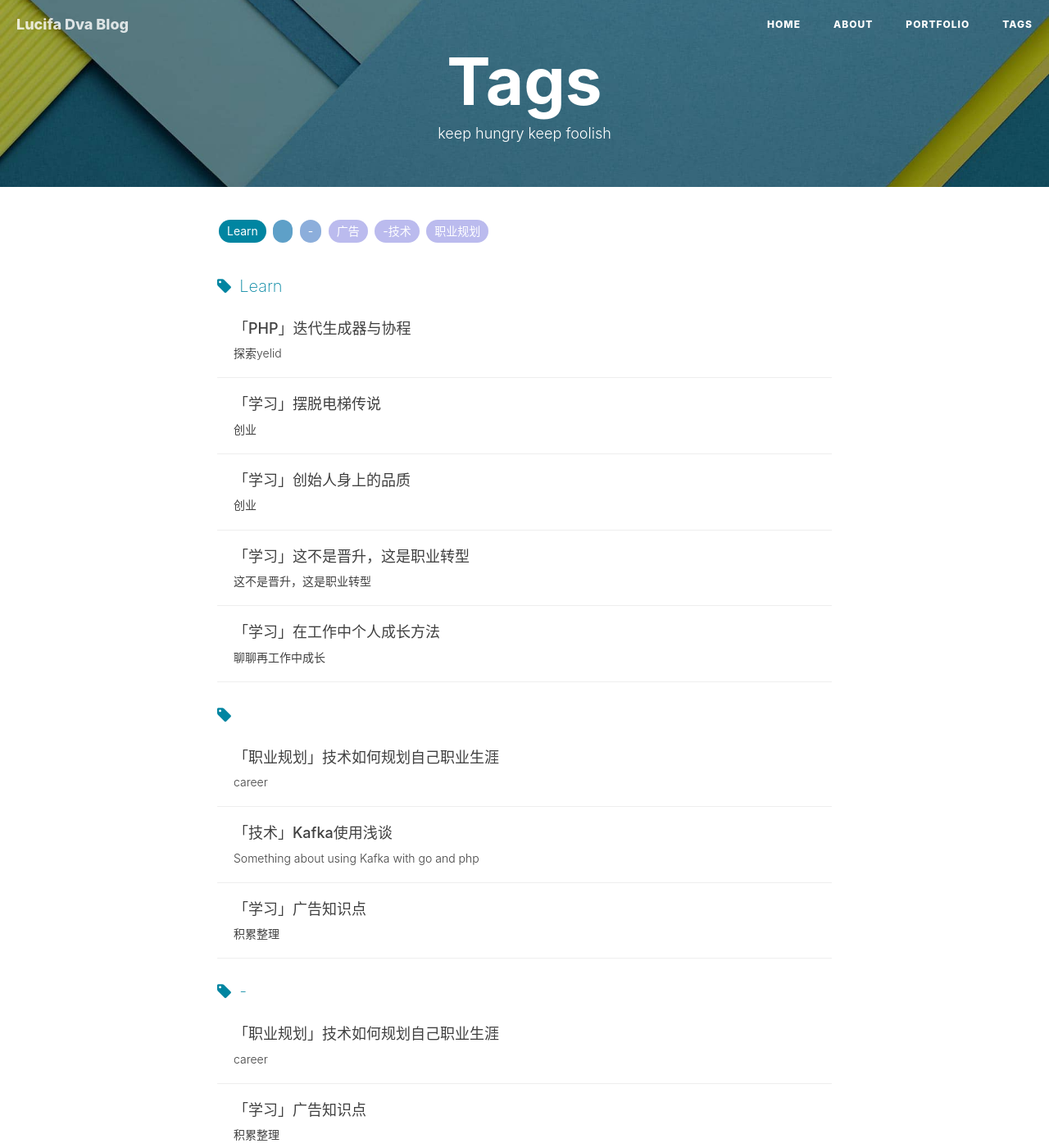
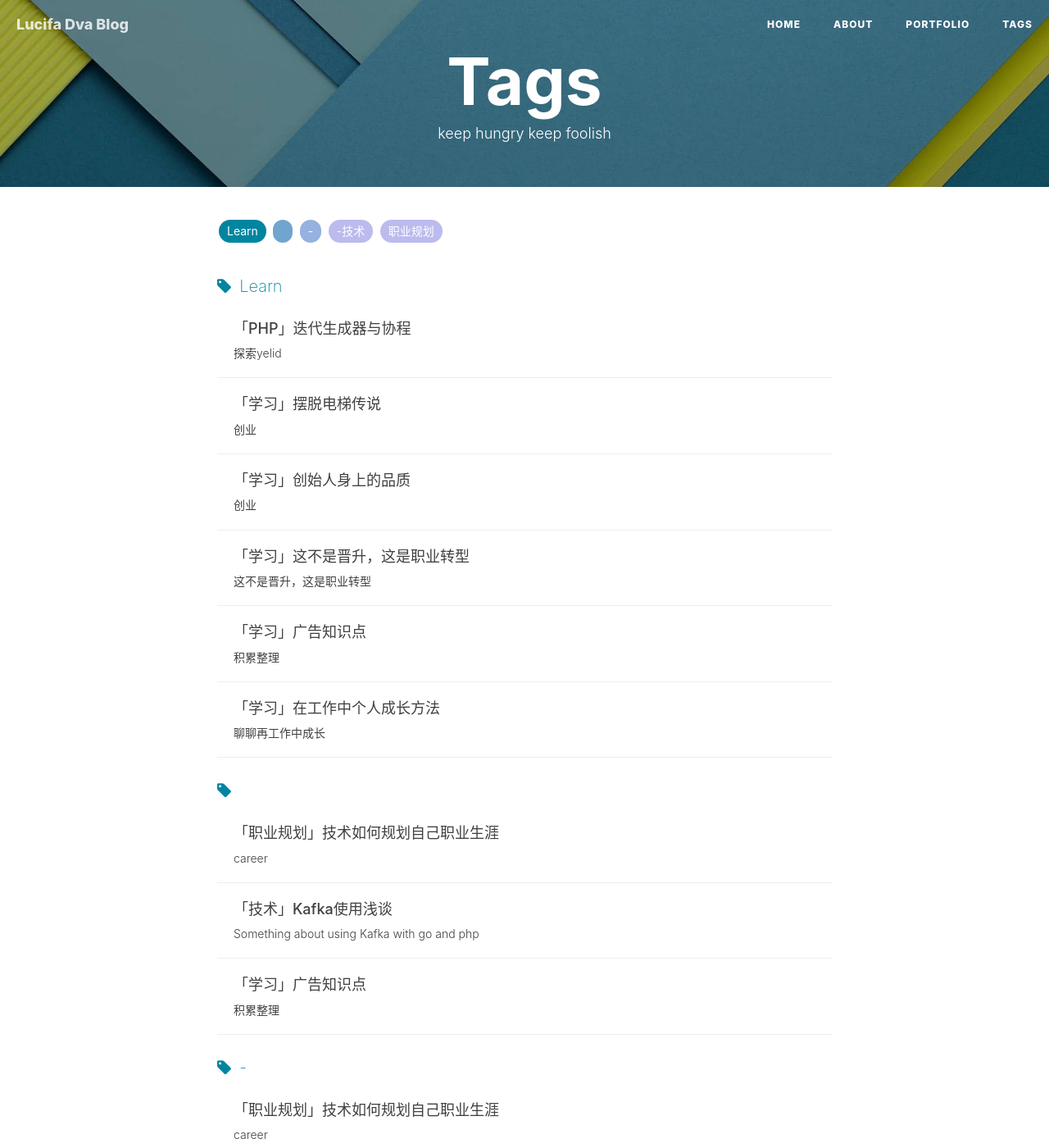
Before and after one commit to LucifaDva/lucifadva.github.com, a Jekyll site: the page built from tags.html, in a window 1280 px wide and 1400 px high. Shown: the whole window at 82% size. Built offline with Jekyll 4.4.1, drawn with Linux system fonts in a browser that asks for light colours; nearby versions of some CDN libraries; comment, search, counter and statistics services are not loaded.

Commit message:
Update 2017-03-28-ad-knowledge-2017.markdown

```diff
--- a/_posts/2017-03-28-ad-knowledge-2017.markdown
+++ b/_posts/2017-03-28-ad-knowledge-2017.markdown
@@ -7,7 +7,7 @@ author:     "Lucifa Dva"
 header-img: "img/post-bg-2015.jpg"
 catalog: true
 tags:
-    - 广告
+    - Learn
 ---
 
 
```
